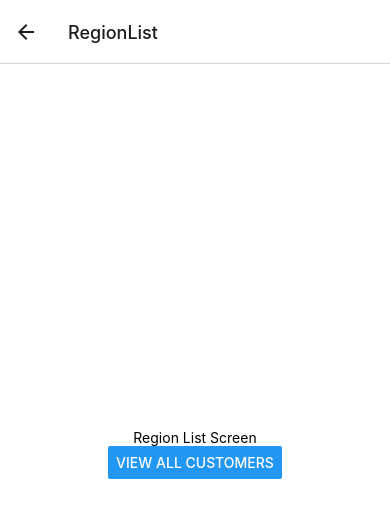
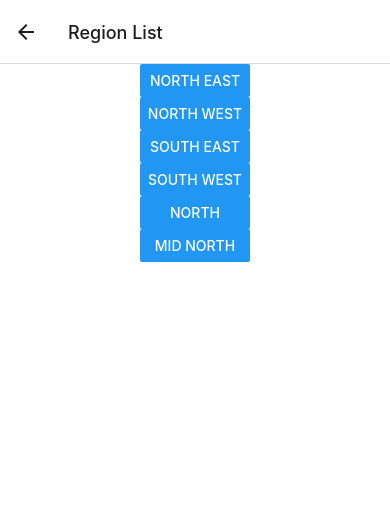
Before and after one commit to arunrajora/CRM, a React Native app: screen /RegionList in a window 390 px wide. Shown: the top 518 px of the page. Built offline with nearby package versions, Linux system fonts and the light colour scheme.

Commit message:
Region List.

```diff
--- a/App.js
+++ b/App.js
@@ -17,7 +17,11 @@ function App() {
           component={Welcome}
           options={{ title: 'Customer Relationship Management' }}
         />
-        <Stack.Screen name='RegionList' component={RegionList} />
+        <Stack.Screen
+          name='RegionList'
+          component={RegionList}
+          options={{ title: 'Region List' }}
+        />
         <Stack.Screen name='CustomerList' component={CustomerList} />
         <Stack.Screen name='CustomerDetails' component={Customer} />
         <Stack.Screen
--- a/src/screens/RegionList.js
+++ b/src/screens/RegionList.js
@@ -1,13 +1,26 @@
-import { StyleSheet, Text, View, Button } from 'react-native';
+import { StyleSheet, Text, View, Button, FlatList } from 'react-native';
 
 function RegionList({ navigation }) {
+  const regions = [
+    { id: 1, name: 'North East' },
+    { id: 2, name: 'North West' },
+    { id: 3, name: 'South East' },
+    { id: 4, name: 'South West' },
+    { id: 5, name: 'North' },
+    { id: 6, name: 'Mid North' },
+  ];
   return (
     <View style={styles.container}>
-      <Text>Region List Screen</Text>
-      <Button
-        title='View all customers'
-        onPress={() => navigation.navigate('CustomerList')}
-      ></Button>
+      <FlatList
+        data={regions}
+        renderItem={({ item: { id, name } }) => (
+          <Button
+            key={id}
+            title={name}
+            onPress={() => navigation.navigate('CustomerList')}
+          ></Button>
+        )}
+      />
     </View>
   );
 }
@@ -17,7 +30,7 @@ const styles = StyleSheet.create({
     flex: 1,
     backgroundColor: '#fff',
     alignItems: 'center',
-    justifyContent: 'center',
+    justifyContent: 'flex-start',
   },
 });
 
```
